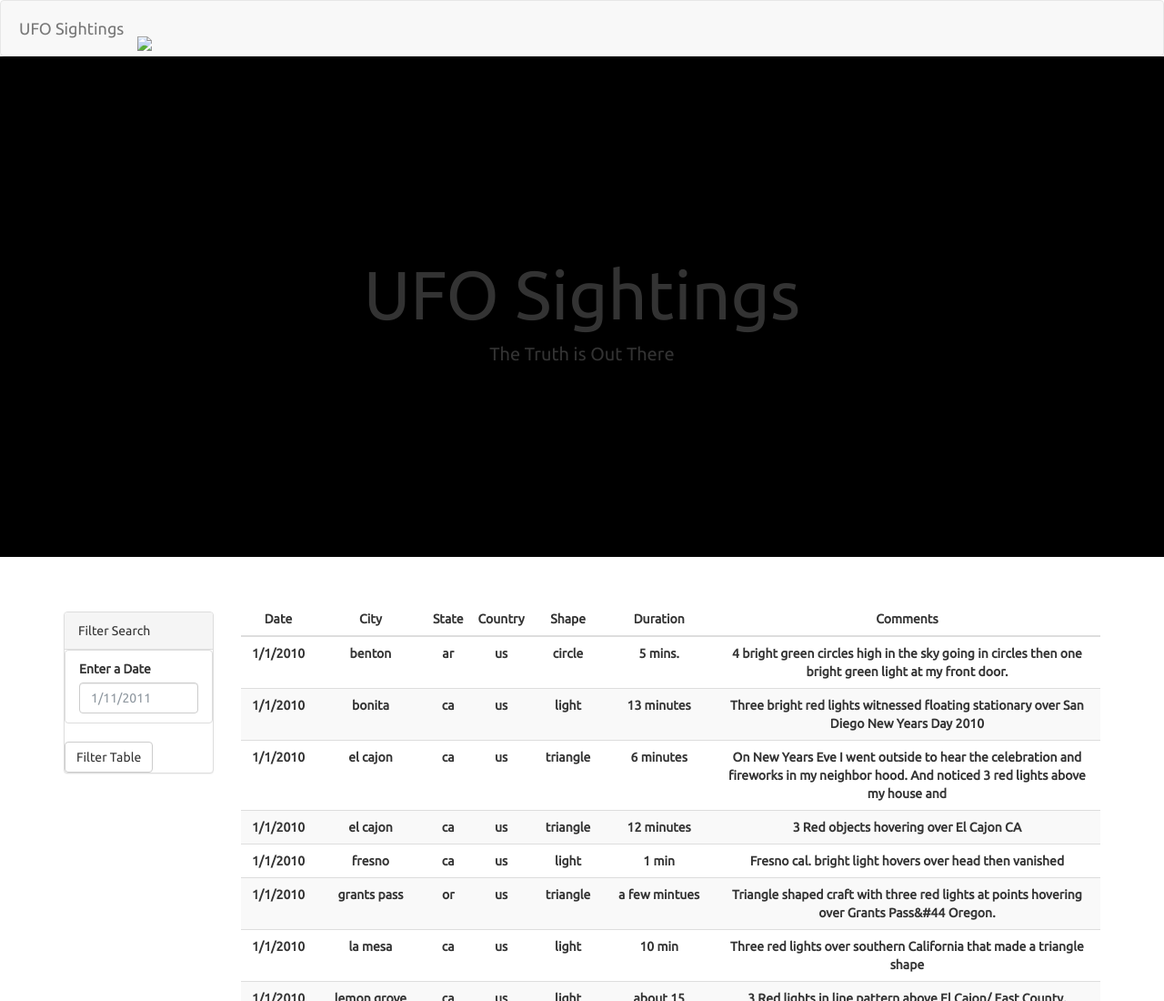
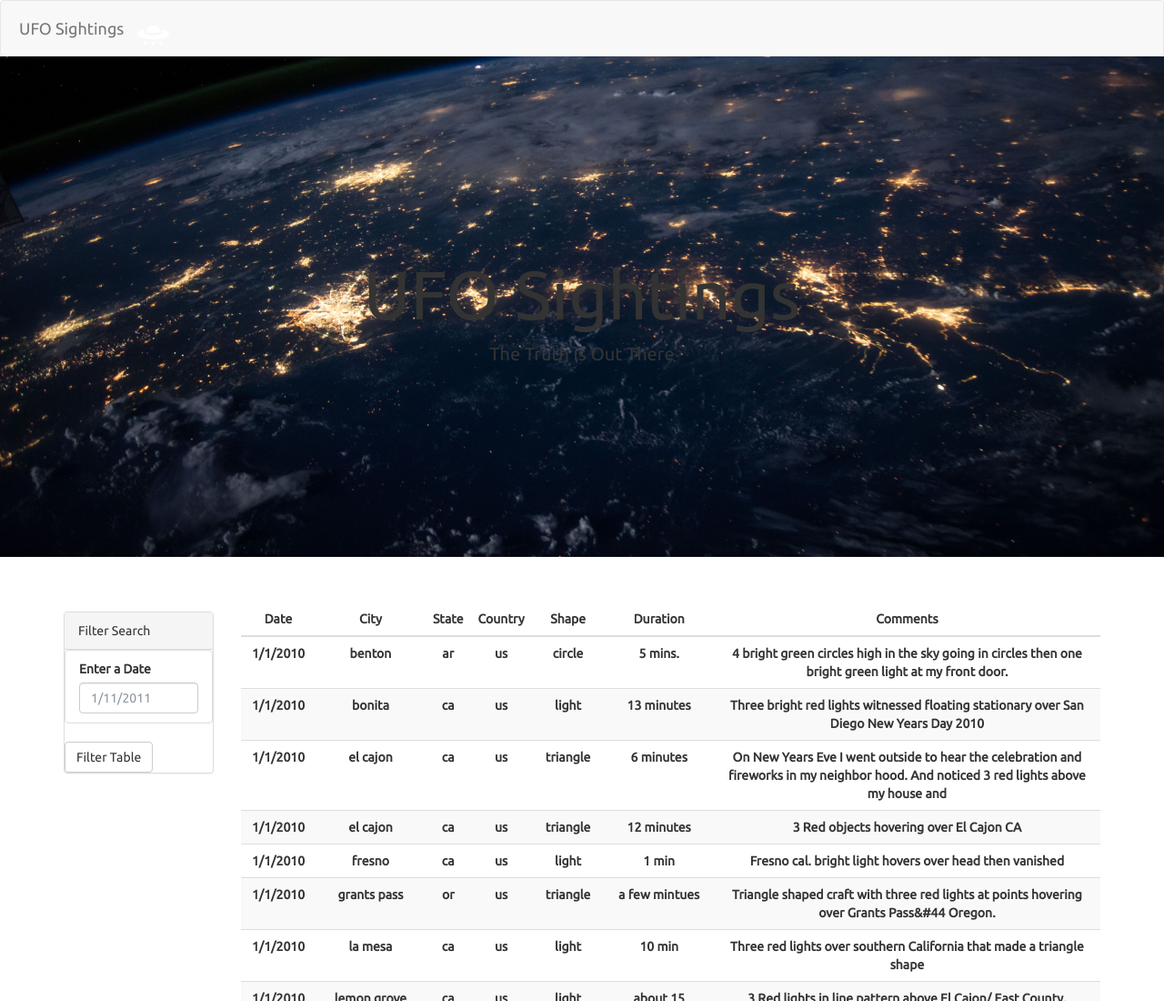
Before and after one commit to aebowden36/javascript-challenge, a plain HTML site: page ufo-level-1/index.html in a window 1280 px wide. Shown: the top 1100 px of the page at 91% size. Drawn offline with nearby package versions, Linux system fonts and the light colour scheme.

Commit message:
minor edits

```diff
--- a/ufo-level-1/index.html
+++ b/ufo-level-1/index.html
@@ -16,7 +16,7 @@
       <div class="container-fluid">
         <div class="navbar-header">
           <a class="navbar-brand" href="index.html">UFO Sightings
-            <img class="nav-ufo" src="ufo.svg">
+            <img class="nav-ufo" src="images/ufo.svg">
           </a>
         </div>
       </div>
--- a/ufo-level-1/style.css
+++ b/ufo-level-1/style.css
@@ -98,7 +98,7 @@ select {
   padding: 20px;
   margin: 0;
   background: black;
-  background-image: url("nasa.jpg");
+  background-image: url("images/nasa.jpg");
   background-attachment: fixed;
   background-position: bottom center;
   background-size: cover;
```
